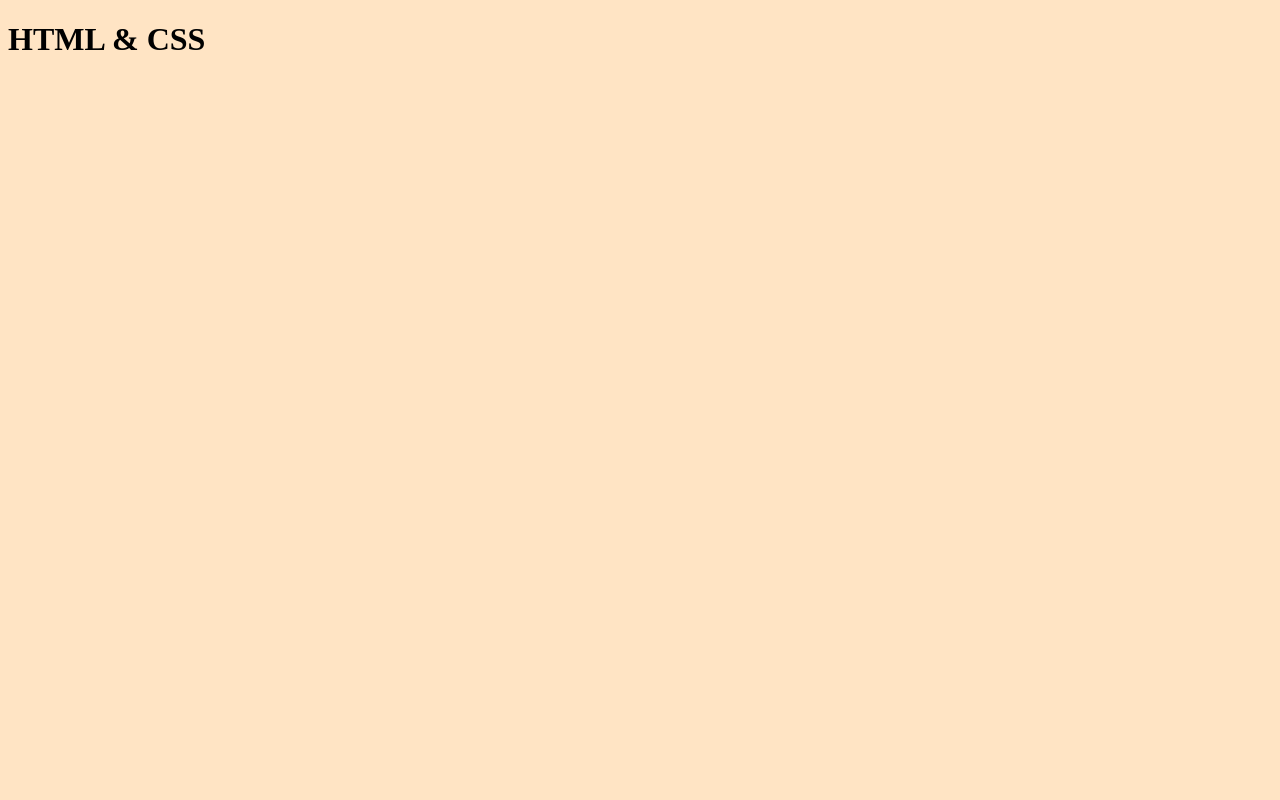
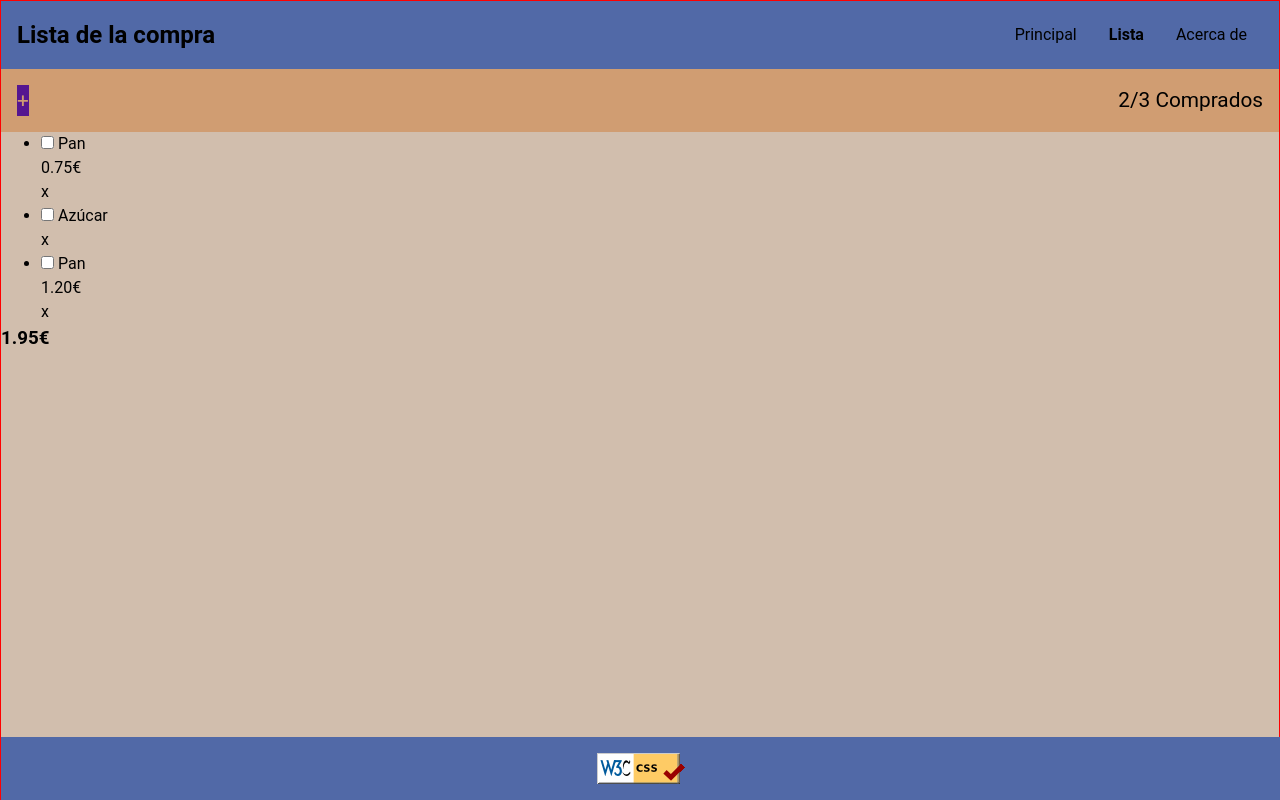
Before and after one commit to mig-code/202210-W2-miguel-pgomez, a website: page index.html in a window 1280 px wide. Drawn offline with Linux system fonts and the light colour scheme.

Commit message:
elements in html and CSS

```diff
--- a/index.html
+++ b/index.html
@@ -6,11 +6,64 @@
     <meta name="viewport" content="width=device-width, initial-scale=1.0">
      <meta name="description" content="">
      <link rel="stylesheet" href="./styles.css">
+     <link rel="shortcut icon" href="favicon.png" type="image/x-icon">
     <title>Week 2 HTML & CSS</title>
 
 </head>
 <body>
-    <h1>HTML & CSS</h1>
+    <header>
+        <h1>Lista de la compra</h1>
+        <nav>
+            <ul>
+                <li>Principal</li>
+                <Li>Lista</a></li>
+                <li>Acerca de</li>
+            </ul>
+        </nav>
+    </header>
+        <section>
+            <div>+</div>
+            <div>2/3 Comprados</div>
+        </section>
+        <main>
+            <ul>
+                <li>
+                    <input type="checkbox" name="" id="">
+                    <label for="">Pan</label>
+                    <div>
+                        <p>0.75€</p>
+                        <p>x</p>
+                    </div>
+                </li>
+                <li>
+                    <input type="checkbox" name="" id="">
+                    <label for="">Azúcar</label>
+                    <div>
+                        <p>x</p>
+                    </div>
+                </li>
+                <li>
+                    <input type="checkbox" name="" id="">
+                    <label for="">Pan</label>
+                    <div>
+                        <p>1.20€</p>
+                        <p>x</p>
+                    </div>
+
+                </li>
+            </ul>
+            <h3>1.95€</h3>
+        </main>
+
+        <footer>
+            <img src="images/valid-css.gif" alt="w3c valid-css">
+        </footer>
+
+
+   <footer>
+
+
+   </footer>
 
 </body>
 </html>
--- a/styles.css
+++ b/styles.css
@@ -1,4 +1,143 @@
+/* RESET CSS*/
 
-*{
-    background-color: bisque;
+/*
+  1. Use a more-intuitive box-sizing model.
+*/
+*,
+*::before,
+*::after {
+    box-sizing: border-box;
 }
+/*
+  2. Remove default margin
+*/
+* {
+    margin: 0;
+}
+/*
+  3. Allow percentage-based heights in the application
+*/
+html,
+body {
+    height: 100%;
+}
+/*
+  Typographic tweaks!
+  4. Add accessible line-height
+  5. Improve text rendering
+*/
+body {
+    line-height: 1.5;
+    -webkit-font-smoothing: antialiased;
+}
+/*
+  6. Improve media defaults
+*/
+img,
+picture,
+video,
+canvas,
+svg {
+    display: block;
+    max-width: 100%;
+}
+/*
+  7. Remove built-in form typography styles
+*/
+input,
+button,
+textarea,
+select {
+    font: inherit;
+}
+/*
+  8. Avoid text overflows
+*/
+p,
+h1,
+h2,
+h3,
+h4,
+h5,
+h6 {
+    overflow-wrap: break-word;
+}
+/*
+
+/* Custom Properties */
+
+:root {
+    --clr-blue: #5169a7;
+    --clr-orange: #d09d72;
+    --clr-orange-light: #d1bead;
+    --clr-orange-accent: #dc732f;
+    -clr-purple: #551690;
+}
+
+html {
+    height: 100%;
+    border: 1px solid red;
+}
+body {
+    font-family: 'Roboto', sans-serif;
+    background-color: var(--clr-orange-light);
+    height: 100%;
+
+    margin: 0 auto;
+}
+
+header {
+    background-color: var(--clr-blue);
+    display: flex;
+    justify-content: space-between;
+    align-items: center;
+    padding: 1rem;
+    width: auto;
+}
+
+header h1 {
+    font-size: 1.5rem;
+}
+header nav ul {
+    display: flex;
+    list-style: none;
+}
+header nav ul li {
+    margin: 0 1rem;
+}
+header nav ul li a {
+    text-decoration: none;
+}
+nav li:nth-child(2) {
+    font-weight: bolder;
+}
+
+section {
+    background-color: var(--clr-orange);
+    display: flex;
+    justify-content: space-between;
+    align-items: center;
+    padding: 1rem;
+    font-size: 1.3rem;
+}
+section div:nth-child(1) {
+    color: var(--clr-orange);
+    background-color: #551690;
+}
+
+main {
+}
+
+footer {
+    background-color: var(--clr-blue);
+    position: fixed;
+    bottom: 0;
+    width: 100%;
+    display: flex;
+    justify-content: center;
+    align-items: center;
+}
+footer img {
+    padding: 1rem;
+    max-width: 100%;
+}
```
Also changed, not shown: favicon.png (added), images/valid-css.gif (added).
